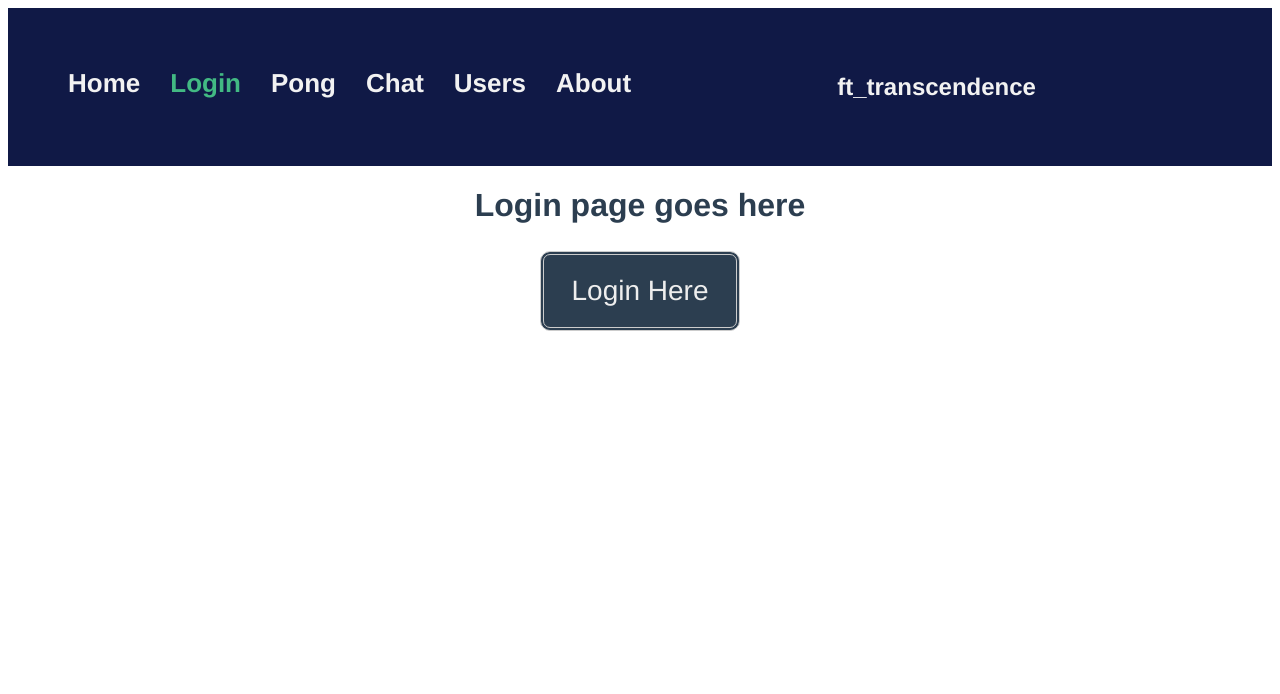
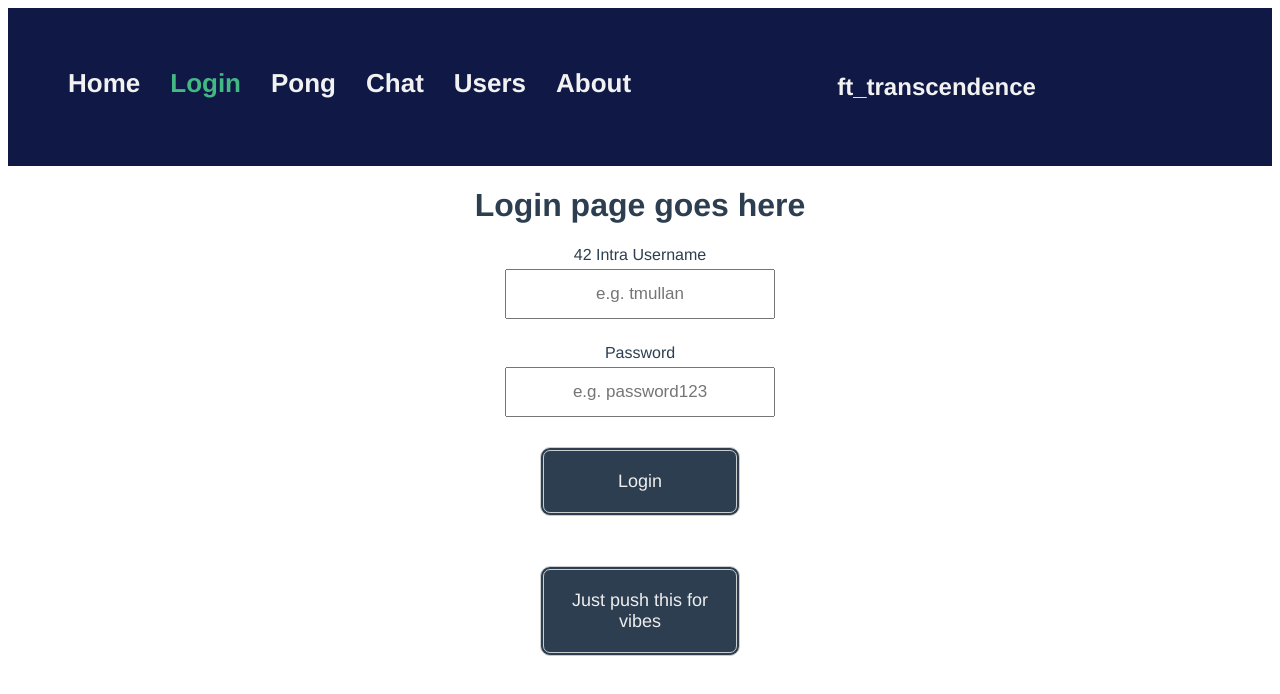
Before and after one commit to NEKuipers/ft_transcendence, a Vue app in the folder frontend/app/: page /login in a window 1280 px wide. Shown: the top 694 px of the page. Built offline with nearby package versions, Linux system fonts and the light colour scheme.

Commit message:
Basic login form structure is set up. Need to prettify it probabky

```diff
--- /dev/null
+++ b/frontend/app/src/components/LoginComponent.vue
@@ -0,0 +1,68 @@
+<template>
+	<form @submit="onSubmit" class="add-form">
+		<div class="form-control">
+			<label>42 Intra Username</label>
+			<input type="text" name="username" placeholder="e.g. tmullan"/>
+		</div>
+		<div class="form-control">
+			<label>Password</label>
+			<input type="password" name="password" placeholder="e.g. password123"/>
+		</div>
+		<input type="submit" value="Login" class="btn btn-block" />
+
+	</form>
+
+</template>
+
+<script lang="ts">
+// import MyButton from './Button.vue'
+
+export default {
+	name: 'LoginComponent',
+	props: {
+
+	},
+	components: {
+		// MyButton
+	},
+	methods: {
+		onSubmit(e: Event) {
+			e.preventDefault()
+			alert("Can't login yet bro")
+			return
+		}
+	}
+}
+</script>
+
+<style scoped>
+.add-form {
+  margin-bottom: 40px;
+}
+.form-control {
+  margin: 20px 0;
+}
+.form-control label {
+  display: block;
+}
+.form-control input {
+  width: 20%;
+  height: 40px;
+  margin: 5px;
+  padding: 3px 7px;
+  font-size: 17px;
+  text-align: center;
+}
+.form-control-check {
+  display: flex;
+  align-items: center;
+  justify-content: space-between;
+}
+.form-control-check label {
+  flex: 1;
+}
+.form-control-check input {
+  flex: 2;
+  height: 20px;
+}
+</style>
--- a/frontend/app/src/views/LoginView.vue
+++ b/frontend/app/src/views/LoginView.vue
@@ -2,12 +2,14 @@
   <div class="login">
     <h1>Login page goes here</h1>
     <header>
-      <MyButton text='Login Here'/>
+      <LoginComponent />
+      <MyButton text="Just push this for vibes" color="red"/>
     </header>
   </div>
 </template>
 
 <script lang="ts">
+import LoginComponent from '../components/LoginComponent.vue'
 import MyButton from '../components/Button.vue'
 
 export default {
@@ -16,12 +18,13 @@ export default {
 
   },
   components: {
-    MyButton
+    LoginComponent,
+    MyButton,
   }
 }
 </script>
 
-<style scoped>
+<style>
     .btn {
         display: inline-block;
         background-color: #2c3e50;
@@ -29,7 +32,7 @@ export default {
         border: 4px double #cccccc;
         color: #eeeeee;
         text-align: center;
-        font-size: 28px;
+        font-size: 18px;
         font-family: Avenir, Helvetica, Arial, sans-serif;
         padding: 20px;
         width: 200px;
```
